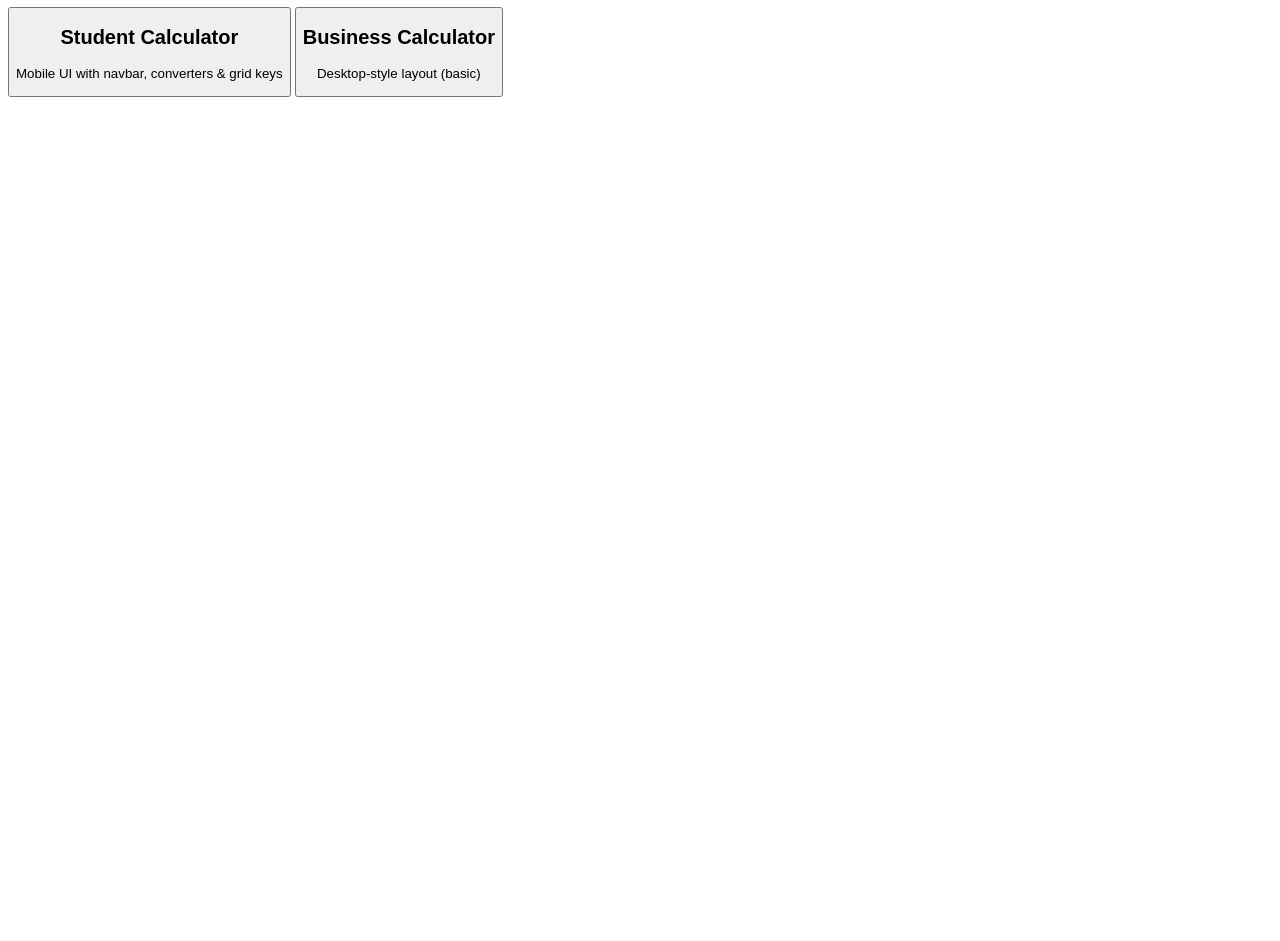
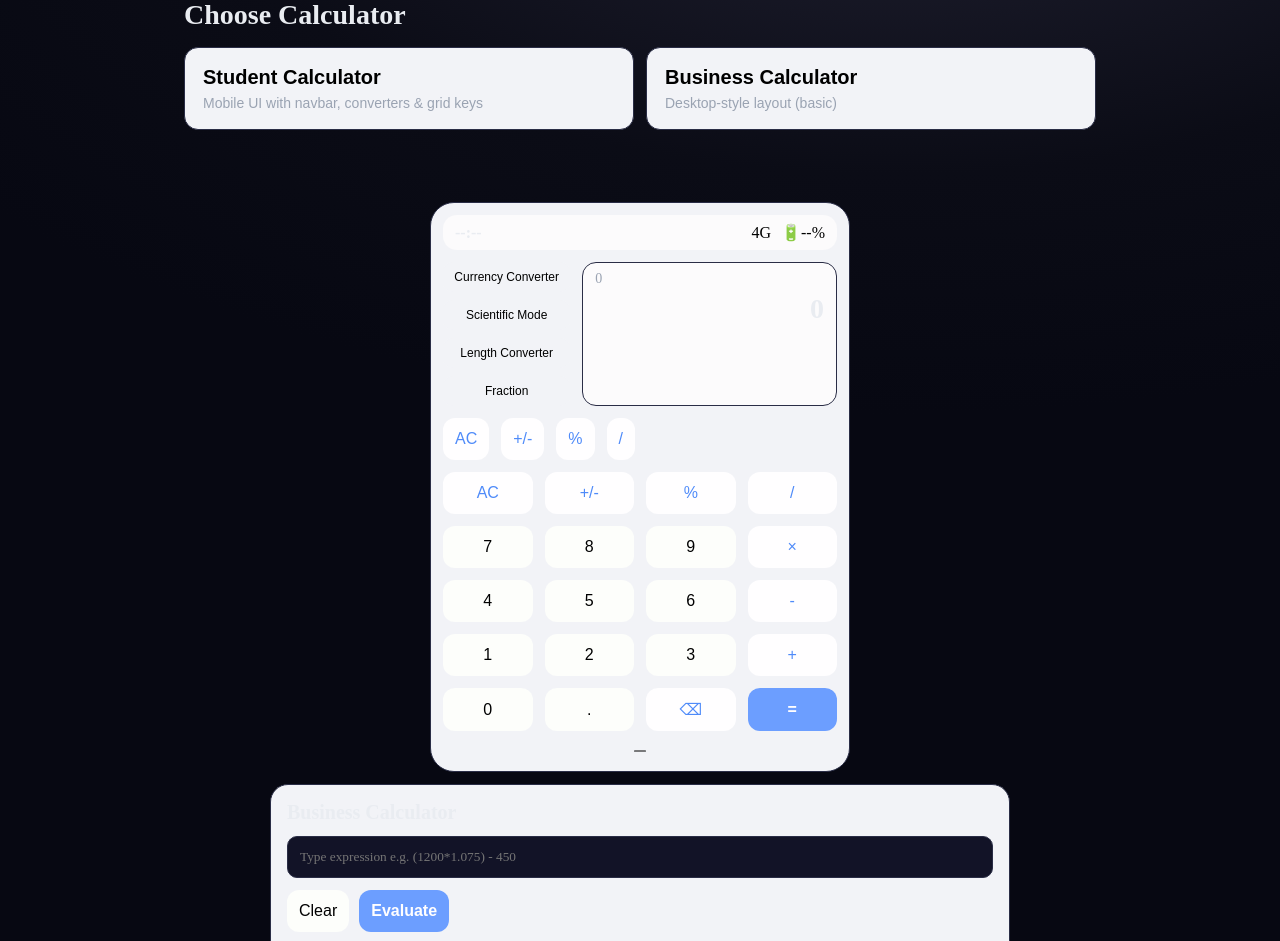
Before and after one commit to AmosGloria/wtf-month2-mini-project, a plain HTML site: page index.html in a window 1280 px wide. Shown: the part 73-1014 px from the top of the page. Before the commit the page ends 800 px from the top, so only its background shows below. Drawn offline with Linux system fonts and the light colour scheme.

Commit message:
Feat added styles

```diff
--- a/index.html
+++ b/index.html
@@ -33,9 +33,9 @@
 
     <div class="type-box">
       <aside class="type-box__converters">
-        <button class="chip" data-mode="currency">Currency</button>
-        <button class="chip" data-mode="scientific">Scientific</button>
-        <button class="chip" data-mode="length">Length</button>
+        <button class="chip" data-mode="currency">Currency Converter</button>
+        <button class="chip" data-mode="scientific">Scientific Mode</button>
+        <button class="chip" data-mode="length">Length Converter</button>
         <button class="chip" data-mode="fraction">Fraction</button>
       </aside>
 
@@ -82,7 +82,11 @@
     </div>
 
     <footer class="calc__footer">
-      <button class="link-back" id="back-from-student">← Back</button>
+     <svg xmlns="http://www.w3.org/2000/svg"
+      width="16"
+       height="16" viewBox="0 0 16 16">
+       <path fill="#000" fill-rule="evenodd" d="M2 8a.5.5 0 0 1 .5-.5h11a.5.5 0 0 1 0 1h-11A.5.5 0 0 1 2 8"/>
+    </svg>
     </footer>
   </section>
 
--- a/styles.css
+++ b/styles.css
@@ -0,0 +1,260 @@
+
+:root{
+  --bg: #0f1020;
+  --panel: #F2F3F7;
+  --panel-2: #FCFBFC;
+  --text: #e9ecf1;
+  --muted: #9aa3b2;
+  --brand: #6c9eff;
+  --accent: #ffd166;
+  --danger: #ff6b6b;
+  --success: #2ecc71;
+
+  --radius: 14px;
+  --gap: 12px;
+
+  --font: system-ui,Roboto, Inter, "Helvetica Neue", Arial,
+}
+
+*{ box-sizing: border-box; }
+html, body{ margin: 0; padding: 0; }
+body.app{
+  min-height: 100svh;
+  background: radial-gradient(1200px 600px at 70% -10%, #223 0%, #0b0c16 60%, #070812 100%), var(--bg);
+  color: var(--text);
+  font-family: var(--font);
+}
+
+.dashboard{
+  max-width: 960px;
+  margin: 48px auto;
+  padding: 24px;
+}
+
+.dashboard__title{
+  font-weight: 800;
+  font-size: 28px;
+  margin: 0 0 16px;
+}
+
+.dashboard__cards{
+  display: grid;
+  gap: var(--gap);
+  grid-template-columns: repeat(auto-fit, minmax(260px,1fr));
+}
+
+.card{
+  background: var(--panel);
+  border: 1px solid #2a2d46;
+  border-radius: var(--radius);
+  padding: 18px;
+  cursor: pointer;
+  text-align: left;
+  transition: transform .15s ease, border-color .15s ease;
+}
+
+.card:hover{
+    transform: translateY(-2px);
+    border-color: var(--brand);
+}
+
+.card__title{
+    margin: 0 0 6px;
+    font-size: 20px;
+}
+
+.card__desc{
+    margin: 0;
+    color: var(--muted);
+    font-size: 14px;
+}
+
+.calc{
+     max-width: 420px;
+     margin: 12px auto;
+     display: grid; gap: var(--gap);
+     padding: 12px;
+    }
+
+.calc--student{
+  border: 1px solid #2a2d46;
+  border-radius: 24px;
+  background: var(--panel);
+}
+
+.calc__navbar{
+  display: flex;
+  justify-content: space-between;
+  align-items: center;
+  padding: 8px 12px;
+  background: var(--panel-2);
+  border-radius: 14px;
+  font-variant-numeric: tabular-nums;
+  font-family: var(--mono);
+  color: black;
+}
+
+.calc__status{
+     display:flex;
+     align-items:center;
+     gap: 10px;
+    }
+
+.calc__time{
+    font-weight:700;
+    color: var(--text);
+ }
+
+.type-box{
+  display: grid;
+  grid-template-columns: 1fr 2fr;
+  gap: var(--gap);
+  background-color: #F2F3F7;
+}
+
+.type-box__converters{
+  display: grid;
+  gap: 8px;
+}
+
+.chip{
+  background: #F2F3F7;
+  color:black;
+  border: none;
+  border-radius: 10px;
+  padding: 8px 10px;
+  font-size: 12px;
+  cursor: pointer;
+}
+
+.chip:hover{
+     border-color: var(--brand);
+    }
+
+.type-box__display{
+  background: #FCFBFC;
+  border: 1px solid #2a2d46;
+  border-radius: var(--radius);
+  padding: 8px 12px;
+}
+
+.display{
+  display: grid;
+  gap: 6px;
+}
+
+.display__expression{
+     font-family: var(--mono);
+     font-size: 14px;
+     color: var(--muted);
+     overflow-x:auto;
+     white-space: nowrap;
+    }
+
+.display__result{
+     font-size: 28px;
+    font-weight: 800;
+    text-align: right;
+}
+
+.symbols{
+  display: flex;
+   gap: var(--gap);
+}
+
+.btn{
+  appearance: none;
+  border: none;
+  background: #FDFEFB;
+   color: black;
+  padding: 12px;
+  border-radius: 12px;
+  cursor: pointer;
+  font-size: 16px;
+  transition: transform .1s ease, background .1s ease, border-color .1s ease;
+}
+
+.btn:active{
+     transform: scale(.98);
+    }
+
+.btn--sym{
+     background: #FFFEFF;
+     color: #4F8BF9;
+     border: none
+     }
+
+.btn--op{
+     background: #FFFEFF;
+     color:#4F8BF9;
+     border: none
+    }
+
+.btn--eq{
+    background: var(--brand);
+    color: #FFFEFF;
+    border-color: transparent;
+    font-weight: 800; }
+
+
+.grid{
+  display: grid;
+  gap: var(--gap);
+  grid-template-columns: repeat(4, 1fr);
+}
+
+.btn--zero{ grid-column: span 1; }
+@media (max-width:420px){
+  .calc{ margin: 8px; }
+  .type-box{ grid-template-columns: 1fr; }
+}
+
+.calc__footer{
+     display:flex;
+      justify-content:center;
+     }
+
+.link-back{
+  background: transparent; color: var(--accent); border: none; cursor: pointer; padding: 8px 10px;
+}
+
+
+.calc--business{
+  max-width: 740px;
+   background: var(--panel);
+   border: 1px solid #2a2d46;
+   border-radius: 18px;
+    padding: 16px;
+}
+
+.calc__topbar{
+    display:flex;
+    justify-content: space-between;
+     align-items:center;
+     }
+
+.calc__title{ margin: 0;
+     font-size: 20px;
+     }
+
+.business{
+    display: grid;
+     gap: 12px;
+    }
+
+.business__display{
+  width: 100%; padding: 12px; border-radius: 10px; border: 1px solid #2a2d46; background: #121327; color: var(--text);
+  font-family: var(--mono);
+}
+
+.business__actions{
+    display:flex;
+     gap: 10px;
+     }
+
+.business__result{
+     background: #121327;
+      border: 1px solid #2a2d46;
+       border-radius: 10px;
+        padding: 10px;
+     }
```
